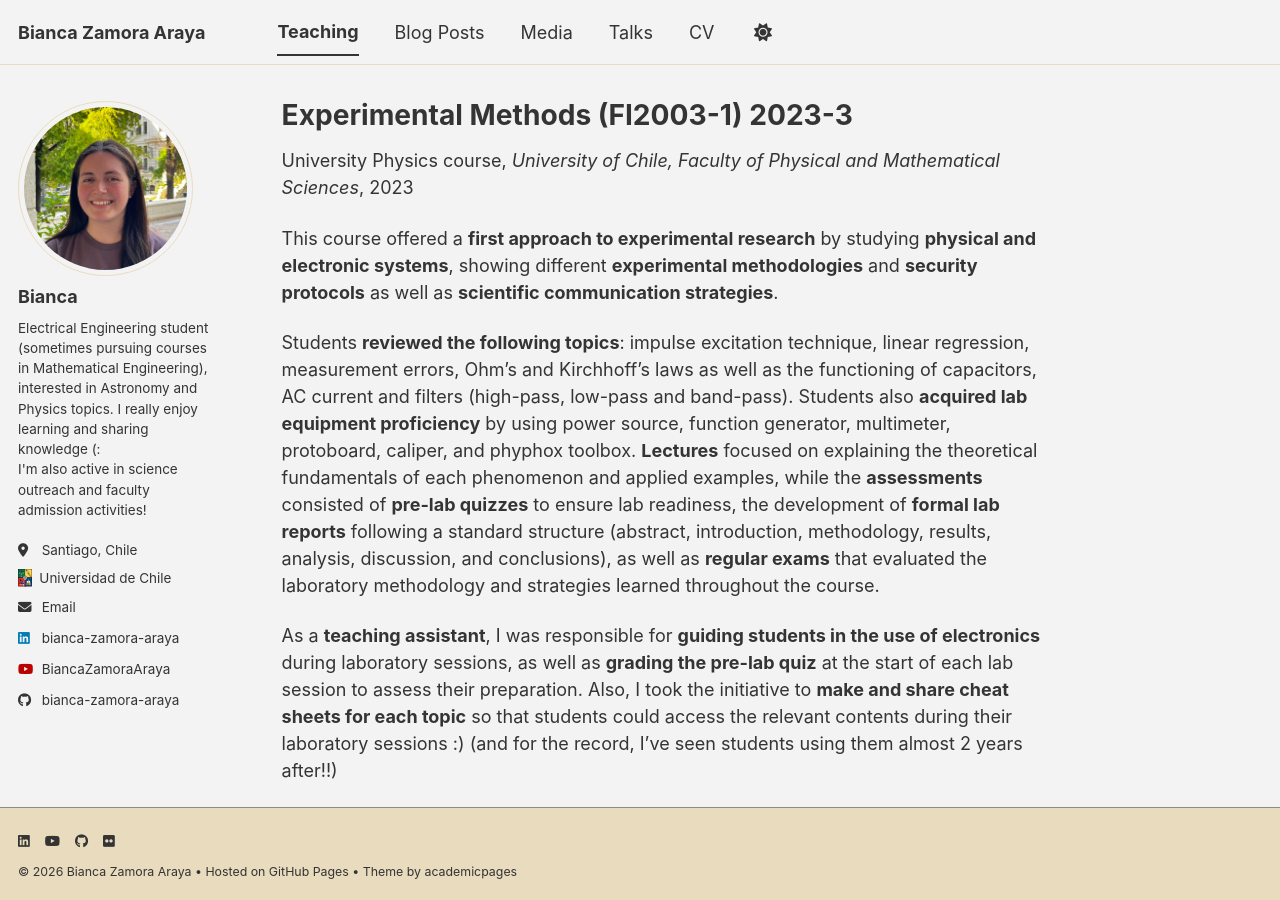
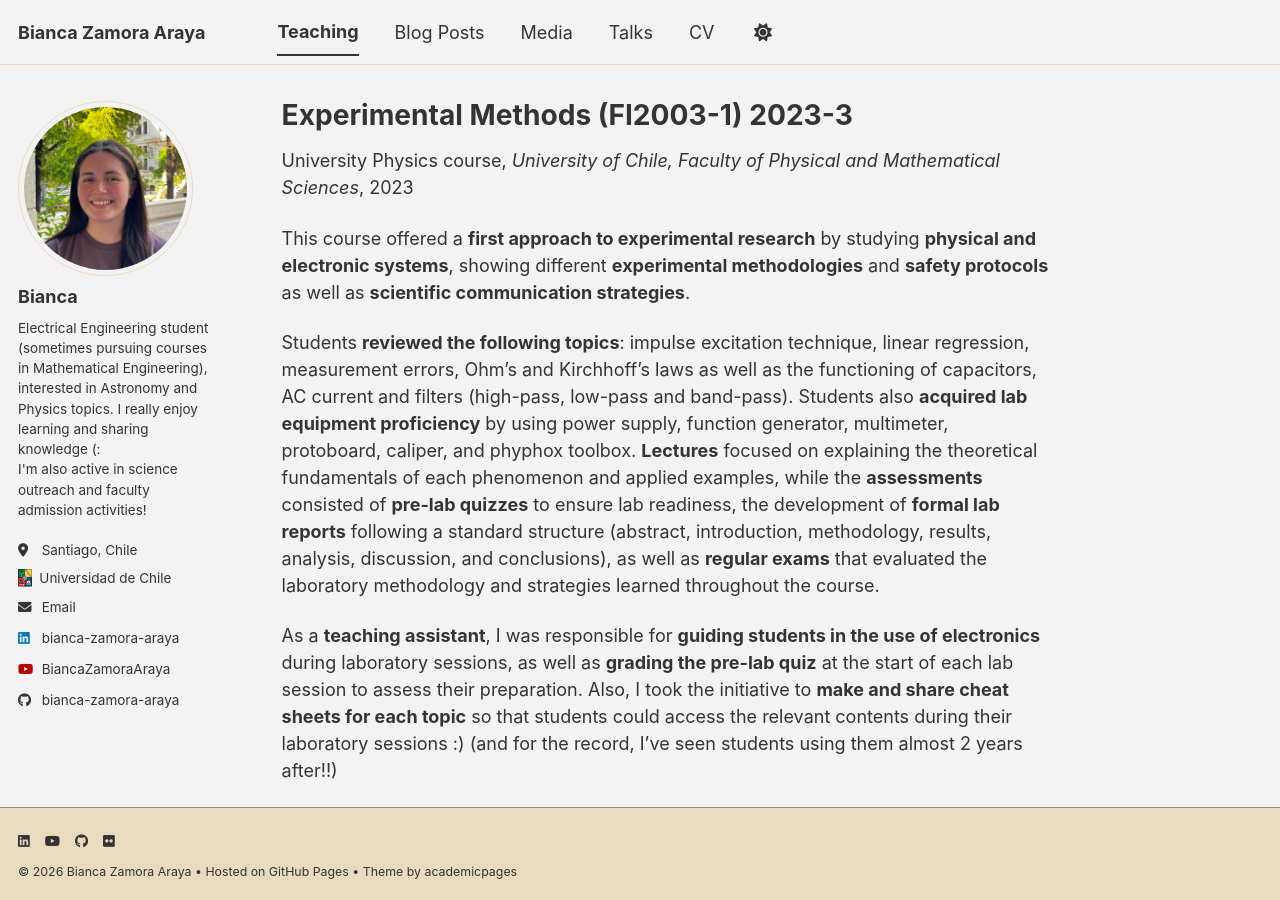
Before and after one commit to Bianca-Zamora-Araya/Bianca-Zamora-Araya.github.io, a Jekyll site: the page built from _teaching/2023-3_FI2003-1.md, in a window 1280 px wide and 900 px high. Built offline with Jekyll 4.4.1, drawn with Linux system fonts in a browser that asks for light colours; a style sheet for code colours, icons or effects is not loaded.

Commit message:
Update 2023-3_FI2003-1.md

```diff
--- a/_teaching/2023-3_FI2003-1.md
+++ b/_teaching/2023-3_FI2003-1.md
@@ -8,9 +8,9 @@ date: 2023-12-23
 location: "Santiago, Chile"
 ---
 
-This course offered a **first approach to experimental research** by studying **physical and electronic systems**, showing different **experimental methodologies** and **security protocols** as well as **scientific communication strategies**.
+This course offered a **first approach to experimental research** by studying **physical and electronic systems**, showing different **experimental methodologies** and **safety protocols** as well as **scientific communication strategies**.
 
-Students **reviewed the following topics**: impulse excitation technique, linear regression, measurement errors, Ohm's and Kirchhoff's laws as well as the functioning of capacitors, AC current and filters (high-pass, low-pass and band-pass). Students also **acquired lab equipment proficiency** by using power source, function generator, multimeter, protoboard, caliper, and phyphox toolbox. **Lectures** focused on explaining the theoretical fundamentals of each phenomenon and applied examples, while the **assessments** consisted of **pre-lab quizzes** to ensure lab readiness, the development of **formal lab reports** following a standard structure (abstract, introduction, methodology, results, analysis, discussion, and conclusions), as well as **regular exams** that evaluated the laboratory methodology and strategies learned throughout the course.
+Students **reviewed the following topics**: impulse excitation technique, linear regression, measurement errors, Ohm's and Kirchhoff's laws as well as the functioning of capacitors, AC current and filters (high-pass, low-pass and band-pass). Students also **acquired lab equipment proficiency** by using power supply, function generator, multimeter, protoboard, caliper, and phyphox toolbox. **Lectures** focused on explaining the theoretical fundamentals of each phenomenon and applied examples, while the **assessments** consisted of **pre-lab quizzes** to ensure lab readiness, the development of **formal lab reports** following a standard structure (abstract, introduction, methodology, results, analysis, discussion, and conclusions), as well as **regular exams** that evaluated the laboratory methodology and strategies learned throughout the course.
 
 As a **teaching assistant**, I was responsible for **guiding students in the use of electronics** during laboratory sessions, as well as **grading the pre-lab quiz** at the start of each lab session to assess their preparation. Also, I took the initiative to **make and share cheat sheets for each topic** so that students could access the relevant contents during their laboratory sessions :) (and for the record, I've seen students using them almost 2 years after!!)
 
```
